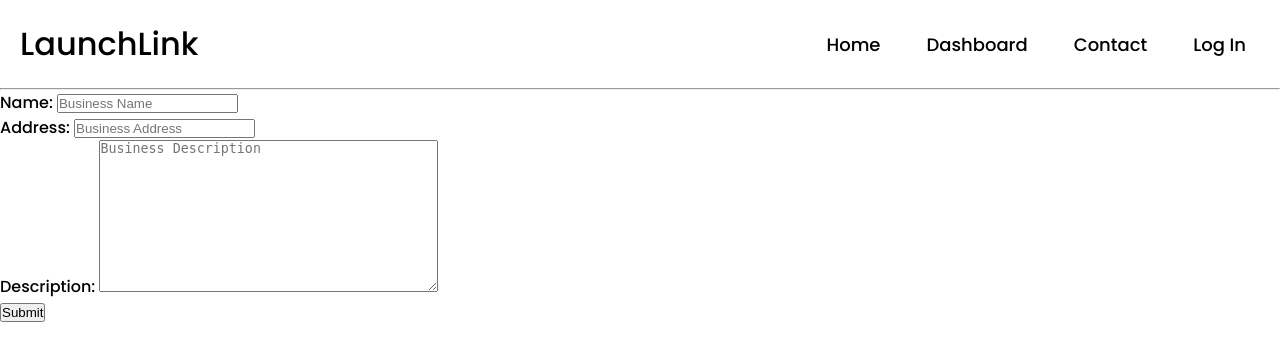
After one commit to Mahasvin24/TechXelerate-LaunchLink, a Django app: template accounts/templates/accounts/new_business.html in a window 1280 px wide. The commit adds this page. Shown: the top 361 px of the page. Run offline with Django 4.2, Linux system fonts and the light colour scheme; the template is opened without the code that fills it: values that come from a table or form of the project are taken from there, others are empty; some libraries are stand-ins or nearby versions.

```diff
--- a/about/templates/about/layout.html
+++ b/about/templates/about/layout.html
@@ -1,4 +1,5 @@
 {% load static %}
+{% load bootstrap5 %}
 
 <!DOCTYPE html>
 <html lang="en">
@@ -13,6 +14,26 @@
         {% endblock head %}
     </head>
     <body>
+        {% block nav %}
+            <nav class="navbar">
+                <!-- Logo + Name-->
+                <div class="logo">LaunchLink</div>
+                <ul class="nav-links">
+                    <div class="menu">
+                    <li><a href="{% url 'about:home' %}">Home</a></li>
+                    <li><a href="{% url 'about:home' %}">Dashboard</a></li>
+                    <li><a href="{% url 'about:home' %}">Contact</a></li>
+                    {% if request.user.is_authenticated %}
+                        <li><a href="{% url 'accounts:logout' %}">Log Out</a></li>
+                    {% else %}
+                        <li><a href="{% url 'accounts:login' %}">Log In</a></li>
+                    {% endif %}
+
+                    </div>
+                </ul>
+            </nav>
+            <hr>
+        {% endblock nav %}
         {% block body %}
         {% endblock %}
 
--- a/accounts/forms.py
+++ b/accounts/forms.py
@@ -1,6 +1,6 @@
 from django import forms
 from django.contrib.auth.forms import UserCreationForm
-from .models import User, Client
+from .models import User, Client, Business
 from django import forms
 from django.contrib.auth.forms import UserCreationForm
 from phonenumber_field.formfields import PhoneNumberField
@@ -63,6 +63,7 @@ class ClientSignUpForm(UserCreationForm):
         user.address = self.cleaned_data['address']
         user.number = self.cleaned_data['phone_number']
         user.img = self.cleaned_data['img']
+        user.is_client = True
 
         if commit:
             user.save()
@@ -71,3 +72,37 @@ class ClientSignUpForm(UserCreationForm):
             user=user,
         )
         return requester
+
+class BusinessSignUpForm(forms.ModelForm):
+    name = forms.CharField(max_length=150)
+    description = forms.CharField()
+    address = forms.CharField(max_length=150)
+
+    class Meta:
+        model = Business
+        fields = ['name', 'address', 'description']
+
+    def save(self, commit=True):
+        business = super(BusinessSignUpForm, self).save(commit=False)
+        business.name = self.cleaned_data['name']
+        business.description = self.cleaned_data['description']
+        business.address = self.cleaned_data['address']
+
+        if commit:
+            business.save()
+        return business
+
+    def __init__ (self, *args, **kwargs):
+        super(BusinessSignUpForm, self).__init__(*args, **kwargs)
+        self.fields['name'].widget = forms.TextInput(attrs={
+            'class': 'form-control',
+            'placeholder': 'Business Name'
+        })
+        self.fields['address'].widget = forms.TextInput(attrs={
+            'class': 'form-control',
+            'placeholder': 'Business Address'
+        })
+        self.fields['description'].widget = forms.Textarea(attrs={
+            'class': 'form-control',
+            'placeholder': 'Business Description'
+        })
--- a/accounts/models.py
+++ b/accounts/models.py
@@ -10,7 +10,8 @@ class User(AbstractUser):
     number = PhoneNumberField(blank=True)
     img = models.ImageField(upload_to='avatars', blank=True, default='accounts/blank_profile.png')
     address = models.CharField(max_length=150)
-
+    is_volunteer = models.BooleanField(default=False)
+    is_client = models.BooleanField(default=False)
     def __str__(self):
         return self.username
 
--- /dev/null
+++ b/accounts/templates/accounts/new_business.html
@@ -0,0 +1,10 @@
+{% extends 'about/layout.html' %}
+{% load static %}
+
+{% block body %}
+<form action="{% url 'accounts:new-business' %}" method="post" enctype="multipart/form-data">
+    {% csrf_token %}
+    {{ form.as_p }}
+    <button type="submit">Submit</button>
+</form>
+{% endblock body %}
--- a/accounts/urls.py
+++ b/accounts/urls.py
@@ -4,4 +4,7 @@ from . import views
 app_name = "accounts"
 urlpatterns = [
     path("new-client", views.new_client, name="new-client"),
+    path("new-business", views.new_business, name="new-business"),
+    path("login", views.login_view, name="login"),
+    path("logout", views.logout_view, name="logout"),
 ]
```
Also changed, not shown: about/templates/about/home.html (+0 -15 lines), accounts/templates/accounts/login.html (added, +19 -0 lines), accounts/views.py (+56 -5 lines), accounts/migrations/0002_user_is_client_user_is_volunteer.py (added), db.sqlite3, 1 other file.
